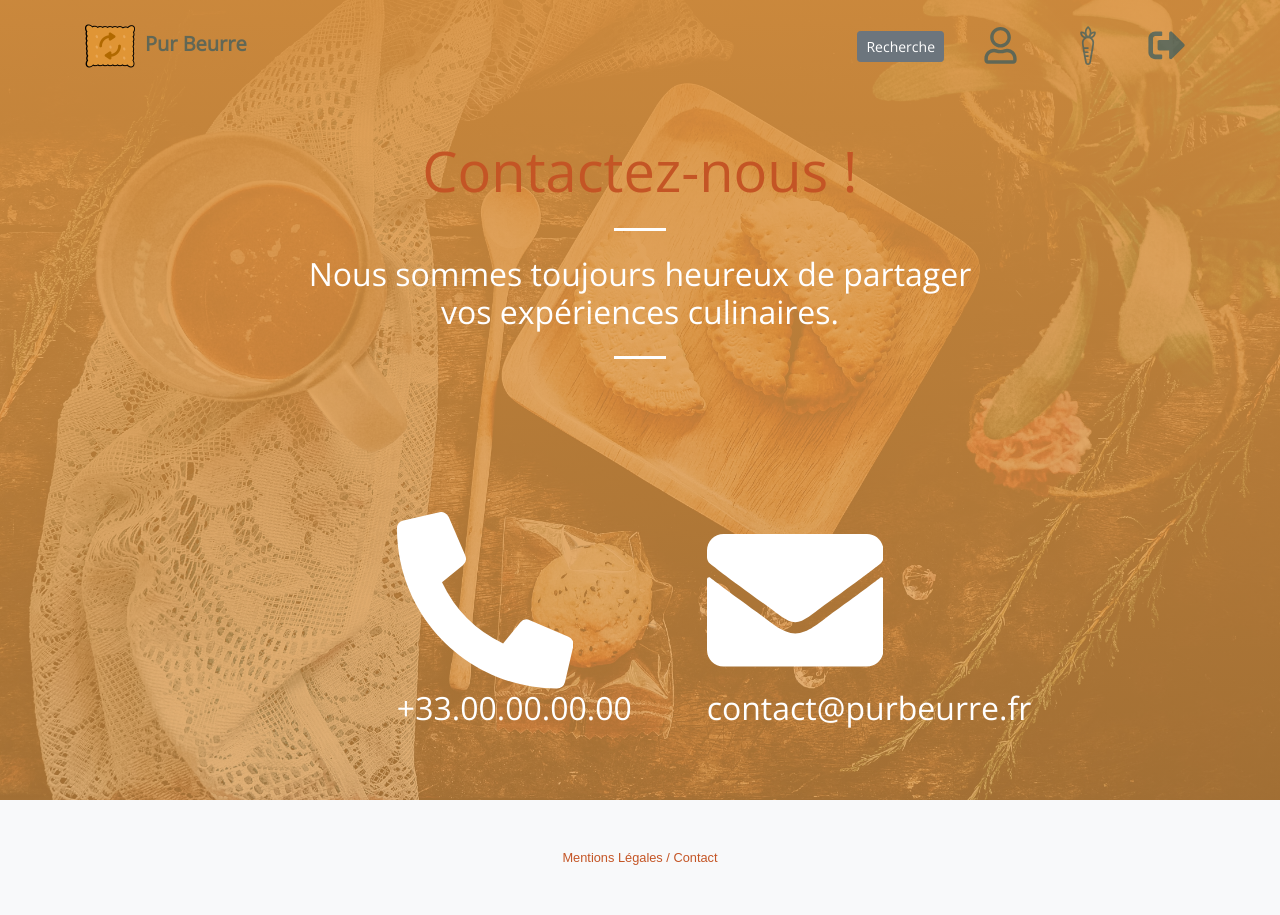
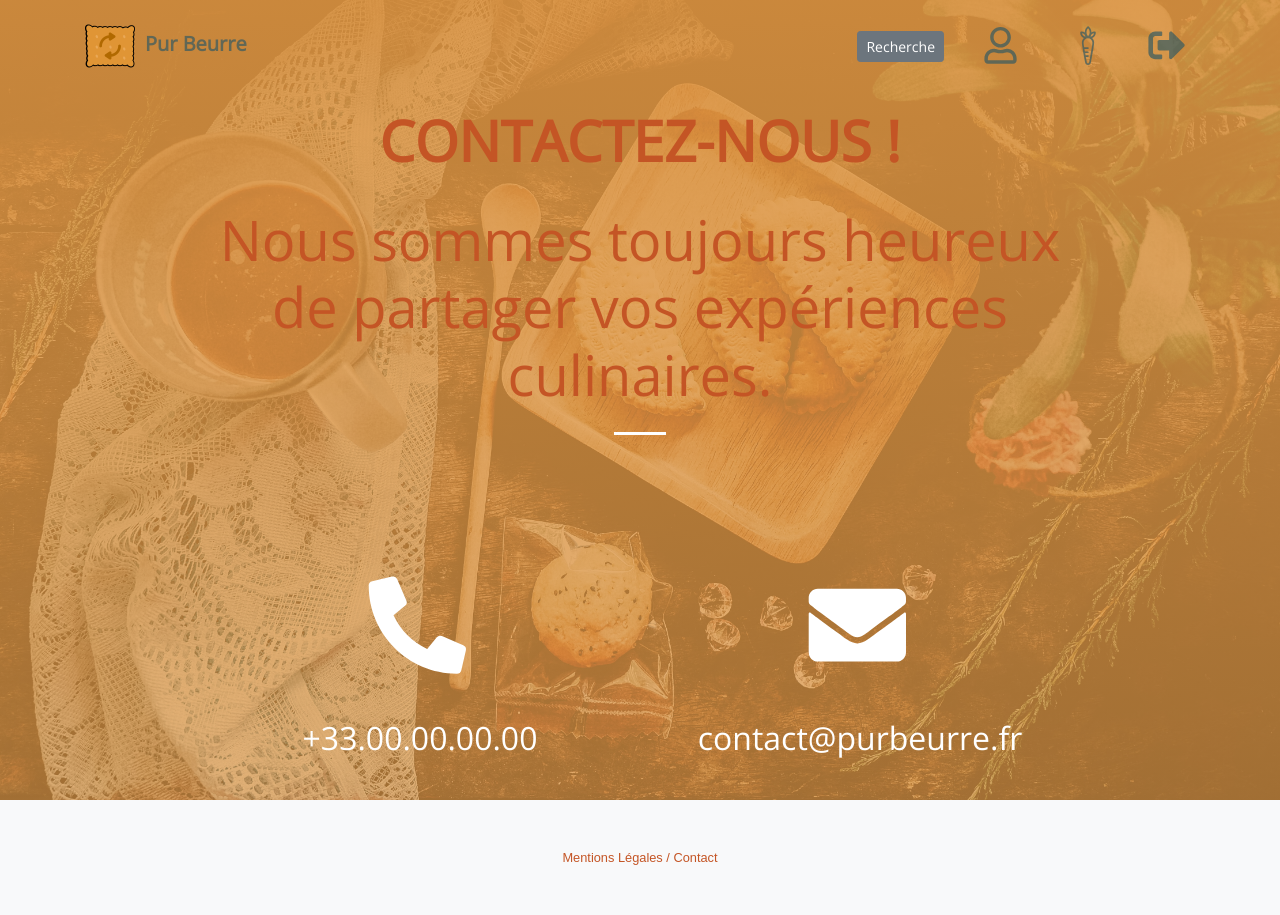
Before and after one commit to paulgirmes/P8OC, a Django app: page /contact in a window 1280 px wide. Run offline with Django 3.2, Linux system fonts and the light colour scheme; some libraries are stand-ins or nearby versions; some web fonts are replaced.

Commit message:
added contact page

```diff
--- a/purbeurre/healthier/templates/healthier/_contact.html
+++ b/purbeurre/healthier/templates/healthier/_contact.html
@@ -5,22 +5,29 @@
             <div class="container h-100 text-white">
                 <div class="row h-100 align-items-center justify-content-center text-center">
                         <div class="row text-center justify-content-center">
-                            <div class="col-lg-8 text-center">
-                                <h1 class="mb-4">Contactez-nous !</h1>
-                                <hr class="divider light my-4" />
-                                <h2>Nous sommes toujours heureux de partager vos expériences culinaires.</h2>
+                            <div class="col-lg-9">
+                                <h1 class="text-uppercase font-weight-bold">Contactez-nous !</h1><br>
+                                <h1>Nous sommes toujours heureux de partager vos expériences culinaires.</h1>
                                 <hr class="divider light my-4" />
                             </div>
                         </div>
 
-                <div class="row justify-content-around">
+                <div class="row justify-content-between">
                     <div class="col-xs-7 col-sm-4">
-                        <svg xmlns="http://www.w3.org/2000/svg" viewBox="0 0 512 512"><path fill="currentColor" d="M497.39 361.8l-112-48a24 24 0 0 0-28 6.9l-49.6 60.6A370.66 370.66 0 0 1 130.6 204.11l60.6-49.6a23.94 23.94 0 0 0 6.9-28l-48-112A24.16 24.16 0 0 0 122.6.61l-104 24A24 24 0 0 0 0 48c0 256.5 207.9 464 464 464a24 24 0 0 0 23.4-18.6l24-104a24.29 24.29 0 0 0-14.01-27.6z"></path></svg>
+                        <div class="row justify-content-center">
+                            <svg class="col contact-icons" xmlns="http://www.w3.org/2000/svg" viewBox="-230 -250 1000 1000"><path fill="currentColor" d="M497.39 361.8l-112-48a24 24 0 0 0-28 6.9l-49.6 60.6A370.66 370.66 0 0 1 130.6 204.11l60.6-49.6a23.94 23.94 0 0 0 6.9-28l-48-112A24.16 24.16 0 0 0 122.6.61l-104 24A24 24 0 0 0 0 48c0 256.5 207.9 464 464 464a24 24 0 0 0 23.4-18.6l24-104a24.29 24.29 0 0 0-14.01-27.6z"></path></svg>
+                        </div>
+                        <div class="row justify-content-center">
                         <h2>+33.00.00.00.00</h2>
+                        </div>
                     </div>
                     <div class="col-xs-7 col-sm-4">
-                        <svg xmlns="http://www.w3.org/2000/svg" viewBox="0 0 512 512"><path fill="currentColor" d="M502.3 190.8c3.9-3.1 9.7-.2 9.7 4.7V400c0 26.5-21.5 48-48 48H48c-26.5 0-48-21.5-48-48V195.6c0-5 5.7-7.8 9.7-4.7 22.4 17.4 52.1 39.5 154.1 113.6 21.1 15.4 56.7 47.8 92.2 47.6 35.7.3 72-32.8 92.3-47.6 102-74.1 131.6-96.3 154-113.7zM256 320c23.2.4 56.6-29.2 73.4-41.4 132.7-96.3 142.8-104.7 173.4-128.7 5.8-4.5 9.2-11.5 9.2-18.9v-19c0-26.5-21.5-48-48-48H48C21.5 64 0 85.5 0 112v19c0 7.4 3.4 14.3 9.2 18.9 30.6 23.9 40.7 32.4 173.4 128.7 16.8 12.2 50.2 41.8 73.4 41.4z"></path></svg>
+                        <div class="row justify-content-center">
+                        <svg class="col contact-icons" xmlns="http://www.w3.org/2000/svg" viewBox="-230 -250 1000 1000"><path fill="currentColor" d="M502.3 190.8c3.9-3.1 9.7-.2 9.7 4.7V400c0 26.5-21.5 48-48 48H48c-26.5 0-48-21.5-48-48V195.6c0-5 5.7-7.8 9.7-4.7 22.4 17.4 52.1 39.5 154.1 113.6 21.1 15.4 56.7 47.8 92.2 47.6 35.7.3 72-32.8 92.3-47.6 102-74.1 131.6-96.3 154-113.7zM256 320c23.2.4 56.6-29.2 73.4-41.4 132.7-96.3 142.8-104.7 173.4-128.7 5.8-4.5 9.2-11.5 9.2-18.9v-19c0-26.5-21.5-48-48-48H48C21.5 64 0 85.5 0 112v19c0 7.4 3.4 14.3 9.2 18.9 30.6 23.9 40.7 32.4 173.4 128.7 16.8 12.2 50.2 41.8 73.4 41.4z"></path></svg>
+                        </div>
+                        <div class="row justify-content-center">
                         <h2><a class="text-white" href="mailto:contact@purbeurre.fr">contact@purbeurre.fr</h2></a></h2>
+                        </div>
                     </div>
                 </div>
                 </div>
```
